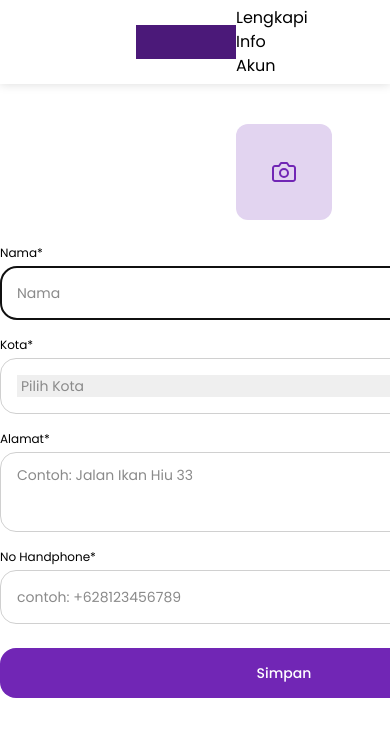
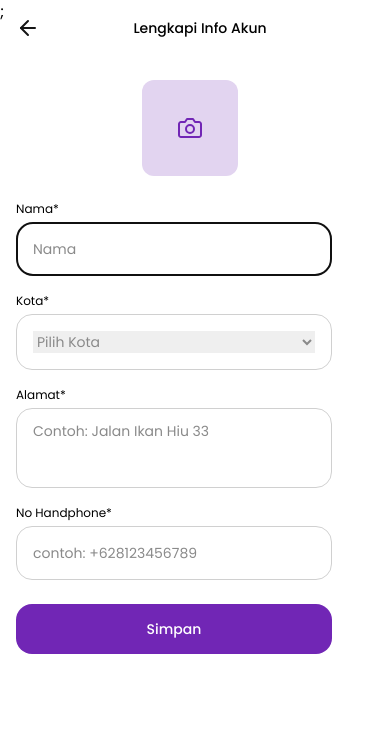
Before and after one commit to WhiteClover4/SecondHand-FE, a React (Create React App) app: page /profile in a window 390 px wide. Shown: the top 736 px of the page. Built offline with nearby package versions, Linux system fonts and the light colour scheme; no server answers.

Commit message:
responsive profil

```diff
--- a/src/pages/Profile.js
+++ b/src/pages/Profile.js
@@ -10,13 +10,19 @@ import { SimpleNavbar } from '../components/navbars';
 export default function SellerProduct() {
   return (
     <div className="absolute top-0 h-screen w-full overflow-auto">
-      <SimpleNavbar title="Lengkapi Info Akun" />
+      <div className="hidden lg:block">
+        <SimpleNavbar title="Lengkapi Info Akun" />
+      </div>
+      <div className="h-13 flex w-[360px] items-center lg:hidden">
+        <BackButton className=" mt-4 ml-4" />
+        <p className="mx-auto flex justify-center mt-4 text-body-14 font-medium"> Lengkapi Info Akun </p>
+      </div>
       <div className="relative mx-auto mt-10 w-[568px]" onSubmit={(e) => e.preventDefault()}>
-        <BackButton className="absolute -left-[76px] top-0" />
-        <div className="flex w-full justify-center">
+        <BackButton className="absolute -left-[76px] top-0 hidden lg:block" />
+        <div className="m-auto mt-10 flex w-1/2 lg:justify-center">
           <FileInput3 />
         </div>
-        <form className="mt-6">
+        <form className="mt-6 w-[348px] px-[16px] lg:w-full">
           <div className="space-y-4">
             <LabelTextInput autoFocus label="Nama*" placeholder="Nama" />
             <LabelOptionInput label="Kota*" />
```
